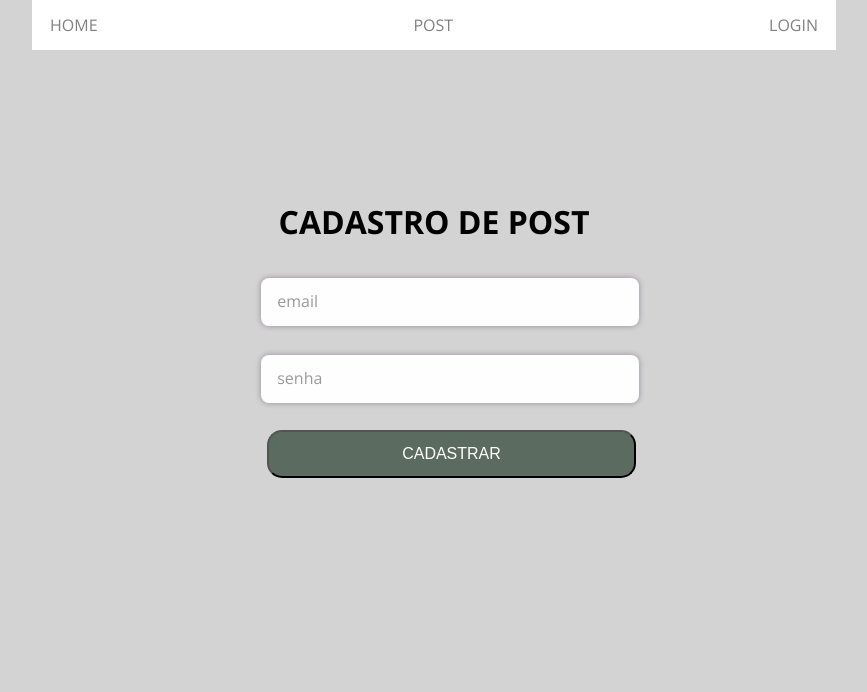
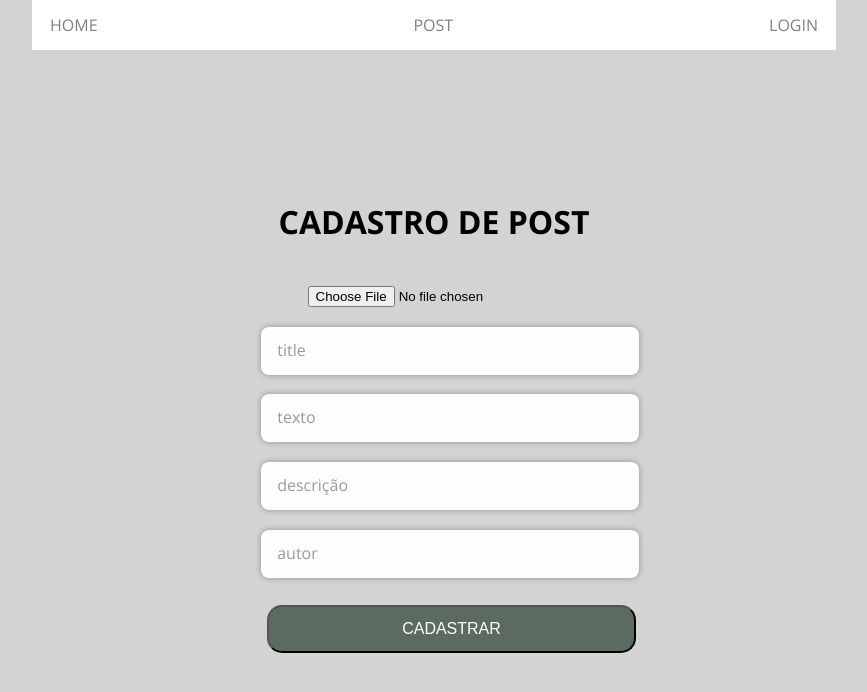
Before and after one commit to GustavoFSProg/blog-gus-js, a React (Vite) app: page /register-post in a window 1280 px wide. Shown: the top 692 px of the page, without its empty margins (206-1073 px from the left). Built offline with nearby package versions, Linux system fonts and the light colour scheme.

Commit message:
first register posts

```diff
--- a/src/components/NavBar/NavBar.jsx
+++ b/src/components/NavBar/NavBar.jsx
@@ -10,11 +10,11 @@ function NavBar() {
         >
             HOME
           </Link></span>
-        <span> <Link to="/register-post"
+       <Link to="/register-post"
           style={{textDecoration: 'none', color: 'gray'}}
           >
             POST
-          </Link></span>
+          </Link>
         <span>
           <Link to="/login"
           style={{textDecoration: 'none', color: 'gray'}}
--- a/src/pages/Posts/RegisterPost.jsx
+++ b/src/pages/Posts/RegisterPost.jsx
@@ -59,8 +59,11 @@ const LoginContainer = styled.div`
 `;
 
 function RegisterPost() {
-  const [email, setEmail] = useState("");
-  const [password, setPassword] = useState("");
+  const [text, setText] = useState("");
+  const [image, setImage] = useState("");
+  const [title, setTitle] = useState("");
+  const [author, setAuthor] = useState("");
+  const [description, setDescription] = useState("");
 
   async function UserLogin(event) {
     event.preventDefault();
@@ -99,6 +102,7 @@ function RegisterPost() {
 
         <LoginContainer>
           <h1 style={{ marginTop: "150px" }}>CADASTRO DE POST</h1>
+          <br />
           <Form onSubmit={UserLogin}>
             <div
               style={{
@@ -111,11 +115,31 @@ function RegisterPost() {
                 marginTop: "24px",
               }}
             >
+                   <div
+              style={{
+                display: "flex",
+                width: "100%",
+                height: "5rem",
+                alignItems: "center",
+                justifyContent: "center",
+                flexDirection: "column",
+                marginTop: "13px",
+                marginBottom: "20px",
+              }}
+            >
+                <input
+                type="file"
+                // placeholder="imagem"
+                onChange={(e) => setImage(e.target.value)}
+                value={image}
+              />
+              </div>
+
               <Input
-                type="email"
-                placeholder="email"
-                onChange={(e) => setEmail(e.target.value)}
-                value={email}
+                type="title"
+                placeholder="title"
+                onChange={(e) => setTitle(e.target.value)}
+                value={title}
                 invalid={true}
                 // errorMessage="Email inválido"
               />
@@ -129,14 +153,61 @@ function RegisterPost() {
                 alignItems: "center",
                 justifyContent: "center",
                 flexDirection: "column",
-                marginTop: "-3px",
+                marginTop: "14px",
+
               }}
             >
               <Input
-                type="password"
-                placeholder="senha"
-                onChange={(e) => setPassword(e.target.value)}
-                value={password}
+                type="text"
+                placeholder="texto"
+                onChange={(e) => setText(e.target.value)}
+                value={text}
+                invalid={true}
+                // errorMessage="password inválido"
+              />
+            </div>
+
+            <div
+              style={{
+                display: "flex",
+                width: "100%",
+                height: "5rem",
+                alignItems: "center",
+                justifyContent: "center",
+                flexDirection: "column",
+                marginTop: "-12px",
+
+              }}
+            >
+              <Input
+                type="text"
+                placeholder="descrição"
+                onChange={(e) => setDescription(e.target.value)}
+                value={description}
+                invalid={true}
+                // errorMessage="password inválido"
+              />
+            </div>
+
+
+            <div
+              style={{
+                display: "flex",
+                width: "100%",
+                height: "5rem",
+                alignItems: "center",
+                justifyContent: "center",
+                flexDirection: "column",
+                marginTop: "-12px",
+
+
+              }}
+            >
+              <Input
+                type="text"
+                placeholder="autor"
+                onChange={(e) => setAuthor(e.target.value)}
+                value={author}
                 invalid={true}
                 // errorMessage="password inválido"
               />
```
